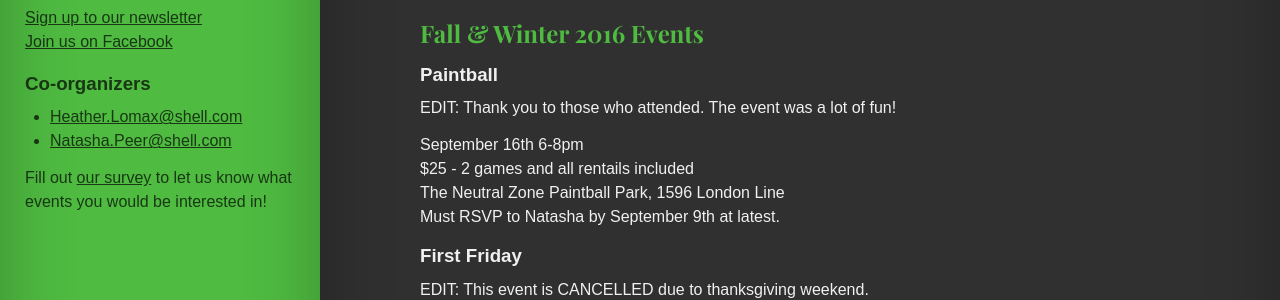
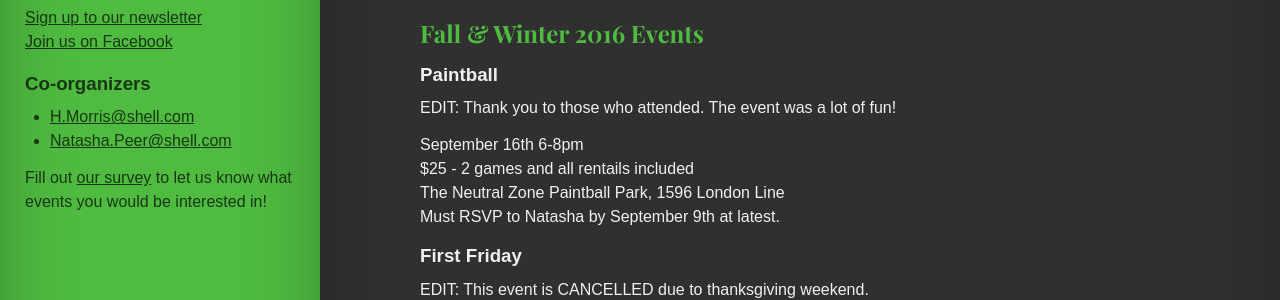
Before and after one commit to ccmorris/bwpt.beer, a Jekyll site: the page built from index.html, in a window 1280 px wide. Shown: the part 290-590 px from the top of the page. Built offline with Jekyll 4.4.1, drawn with Linux system fonts in a browser that asks for light colours; some web fonts are replaced.

Commit message:
updated email address for heather

```diff
--- a/_includes/header.html
+++ b/_includes/header.html
@@ -13,7 +13,7 @@
             <h3>Co-organizers</h3>
             <ul>
                 <li class="organizer">
-                    <a href="mailto:Heather.Lomax@shell.com" title="Heather Lomax">Heather.Lomax@shell.com</a>
+                    <a href="mailto:h.morris@shell.com" title="Heather Lomax">H.Morris@shell.com</a>
                 </li>
                 <li class="organizer">
                     <a href="mailto:Natasha.Peer@shell.com" title="Natasha Peer">Natasha.Peer@shell.com</a>
```
